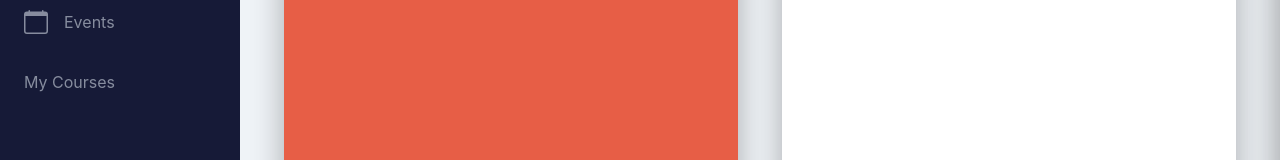
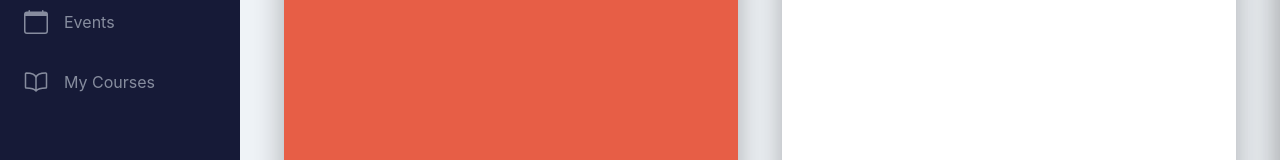
Before and after one commit to ashw-ani/Ascend-client, a React (Create React App) app: page / in a window 1280 px wide. Shown: the part 216-376 px from the top of the page. Built offline with nearby package versions, Linux system fonts and the light colour scheme; sample sign-in values are in the browser's storage.

Commit message:
sidepanel item to be recreated

```diff
--- a/src/Components/sidepanel/Sidepanel.js
+++ b/src/Components/sidepanel/Sidepanel.js
@@ -19,6 +19,7 @@ import { BsTools } from "react-icons/bs";
 import { AiOutlineQuestionCircle } from "react-icons/ai";
 import { AiFillCaretRight } from "react-icons/ai";
 import { useHistory } from "react-router-dom";
+import { IoBookOutline } from "react-icons/io5";
 
 const Sidepanel = (props) => {
   const [sideitemsState, setsideitemState] = useState({});
@@ -75,9 +76,11 @@ const Sidepanel = (props) => {
           }}
           name={"dashboard"}
         >
+          <div className="itemsoverlay" name="dashboard"></div>
           <MdDashboard className={styles.sidepanelicons} />
           Dashboard
         </SidepanelItem>
+
         <SidepanelItem
           class={sideitemsState.leaderboard ? "active" : "inactive"}
           onclick={toggleSideitemHandler}
@@ -85,16 +88,17 @@ const Sidepanel = (props) => {
         >
           <AiOutlineTrophy
             className={styles.sidepanelicons}
-            name={"leaderboard"}
+            name="leaderboard"
           />
           Leaderboard
           <AiFillCaretRight
-            name={"leaderboard"}
+            name="leaderboard"
             className={` ${
               sideitemsState.leaderboard ? styles.more_active : styles.more
             }`}
           />
         </SidepanelItem>
+
         {sideitemsState.leaderboard && (
           <div className={styles.subitems}>
             <Sidepanelsubitem>Teams</Sidepanelsubitem>
@@ -121,7 +125,14 @@ const Sidepanel = (props) => {
           <BsCalendar className={styles.sidepanelicons} name={"events"} />
           Events
         </SidepanelItem>
-        <SidepanelItem>My Courses</SidepanelItem>
+        <SidepanelItem
+          class={sideitemsState.mycourses ? "active" : "inactive"}
+          onclick={toggleSideitemHandler}
+          name={"mycourses"}
+        >
+          <IoBookOutline className={styles.sidepanelicons} name="mycourses" />
+          My Courses
+        </SidepanelItem>
 
         {/* my business */}
         {/* <SidepanelItem
--- a/src/Components/sidepanel/Sidepanel.module.css
+++ b/src/Components/sidepanel/Sidepanel.module.css
@@ -68,6 +68,16 @@
   transition: all 0.3s;
 }
 
+.itemsoverlay {
+  z-index: 1000;
+  background-color: rgb(0, 255, 255);
+  width: 1rem;
+  height: 1rem;
+  position: absolute;
+  top: 0;
+  left: 0;
+}
+
 .subitems {
   margin-left: 1.5rem;
   transition: all 0.3s;
```
